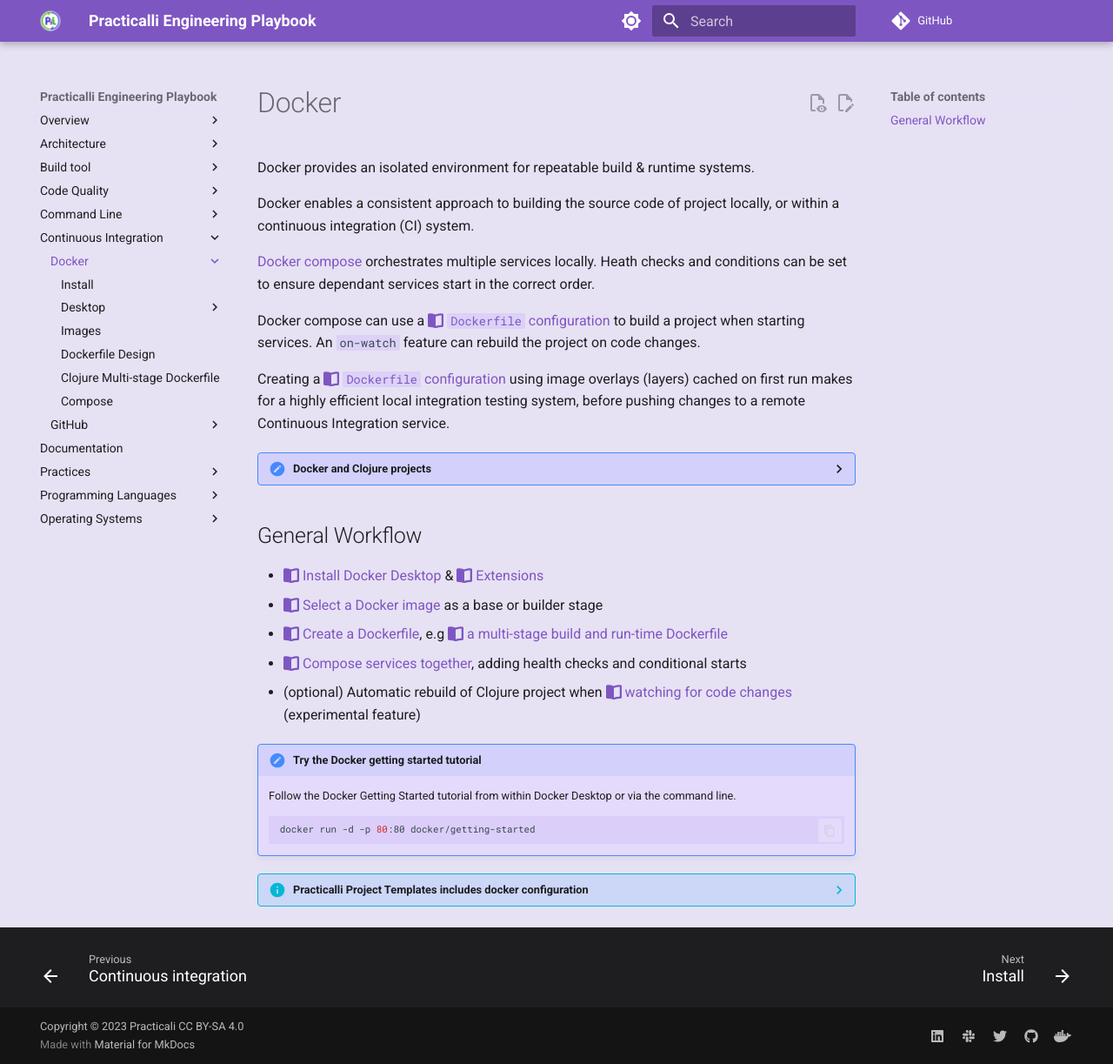
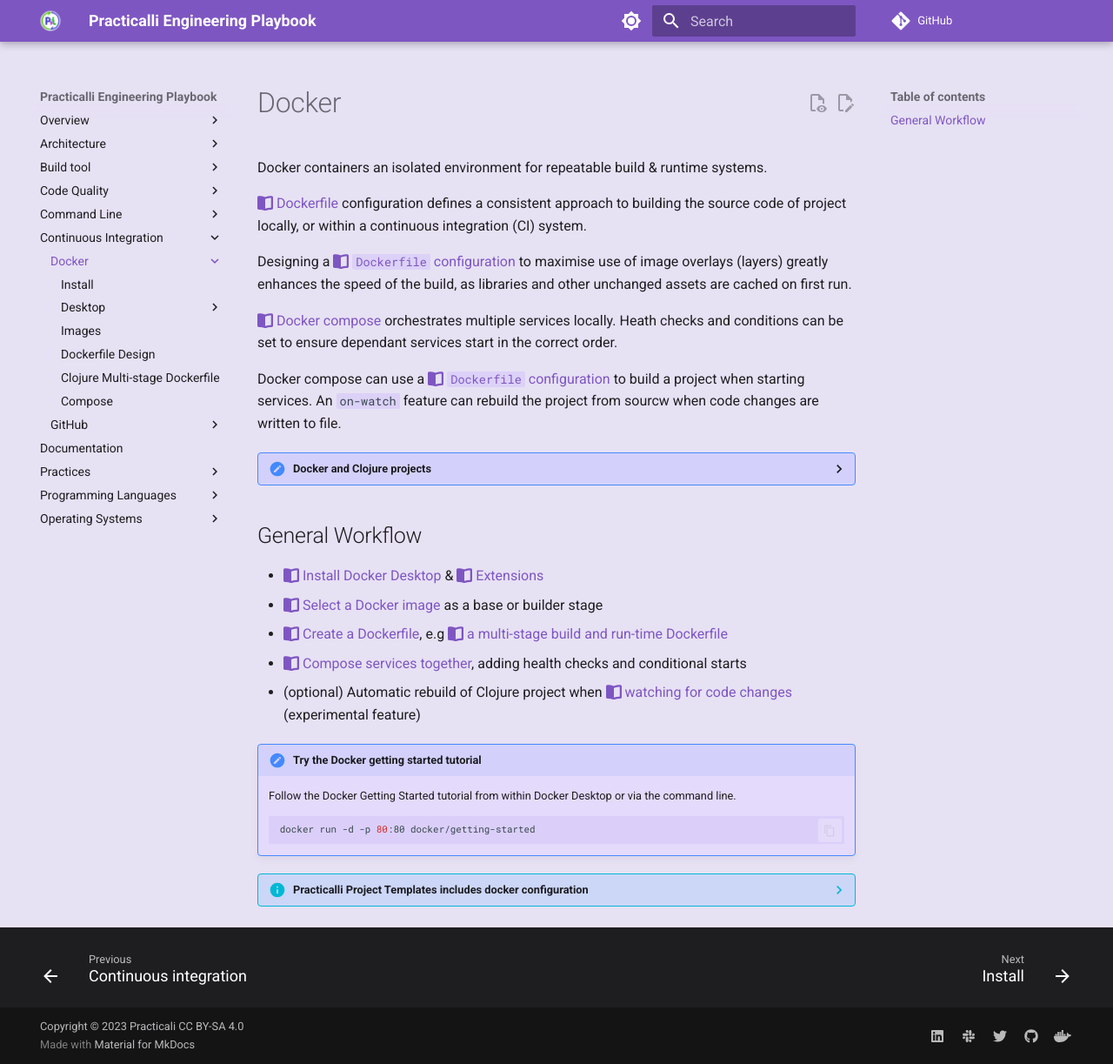
Before and after one commit to practicalli/engineering-playbook, an MkDocs documentation site: the page built from docs/continuous-integration/docker/index.md, in a window 1280 px wide and 1223 px high. Shown: the whole window at 87% size. Built offline with MkDocs 1.6.1 and Material for MkDocs 9.7.7, drawn with Linux system fonts in a browser that asks for light colours; emoji names are drawn with the system emoji font; plug-ins that fetch from the network failed and are left out; comment, search, counter and statistics services are not loaded.

Commit message:
ci: enhance flow of docker introduction

```diff
--- a/docs/continuous-integration/docker/index.md
+++ b/docs/continuous-integration/docker/index.md
@@ -1,14 +1,15 @@
 # Docker
 
-Docker provides an isolated environment for repeatable build & runtime systems.
+Docker containers an isolated environment for repeatable build & runtime systems.
 
-Docker enables a consistent approach to building the source code of project locally, or within a continuous integration (CI) system.
+[:fontawesome-solid-book-open: Dockerfile](dockerfile.md) configuration defines a consistent approach to building the source code of project locally, or within a continuous integration (CI) system.
 
-[Docker compose](compose.md) orchestrates multiple services locally. Heath checks and conditions can be set to ensure dependant services start in the correct order.
+Designing a [:fontawesome-solid-book-open: `Dockerfile` configuration](dockerfile.md) to maximise use of image overlays (layers) greatly enhances the speed of the build, as libraries and other unchanged assets are cached on first run.
 
-Docker compose can use a [:fontawesome-solid-book-open: `Dockerfile` configuration](dockerfile.md) to build a project when starting services. An `on-watch` feature can rebuild the project on code changes.
+[:fontawesome-solid-book-open: Docker compose](compose.md) orchestrates multiple services locally. Heath checks and conditions can be set to ensure dependant services start in the correct order.
 
-Creating a [:fontawesome-solid-book-open: `Dockerfile` configuration](dockerfile.md) using image overlays (layers) cached on first run makes for a highly efficient local integration testing system, before pushing changes to a remote Continuous Integration service.
+Docker compose can use a [:fontawesome-solid-book-open: `Dockerfile` configuration](dockerfile.md) to build a project when starting services. An `on-watch` feature can rebuild the project from sourcw when code changes are written to file.
+
 
 ??? HINT "Docker and Clojure projects"
     A Docker Compose workflow complements the [Clojure REPL Driven Development workflow](https://practical.li/clojure/introduction/repl-workflow/).
```
